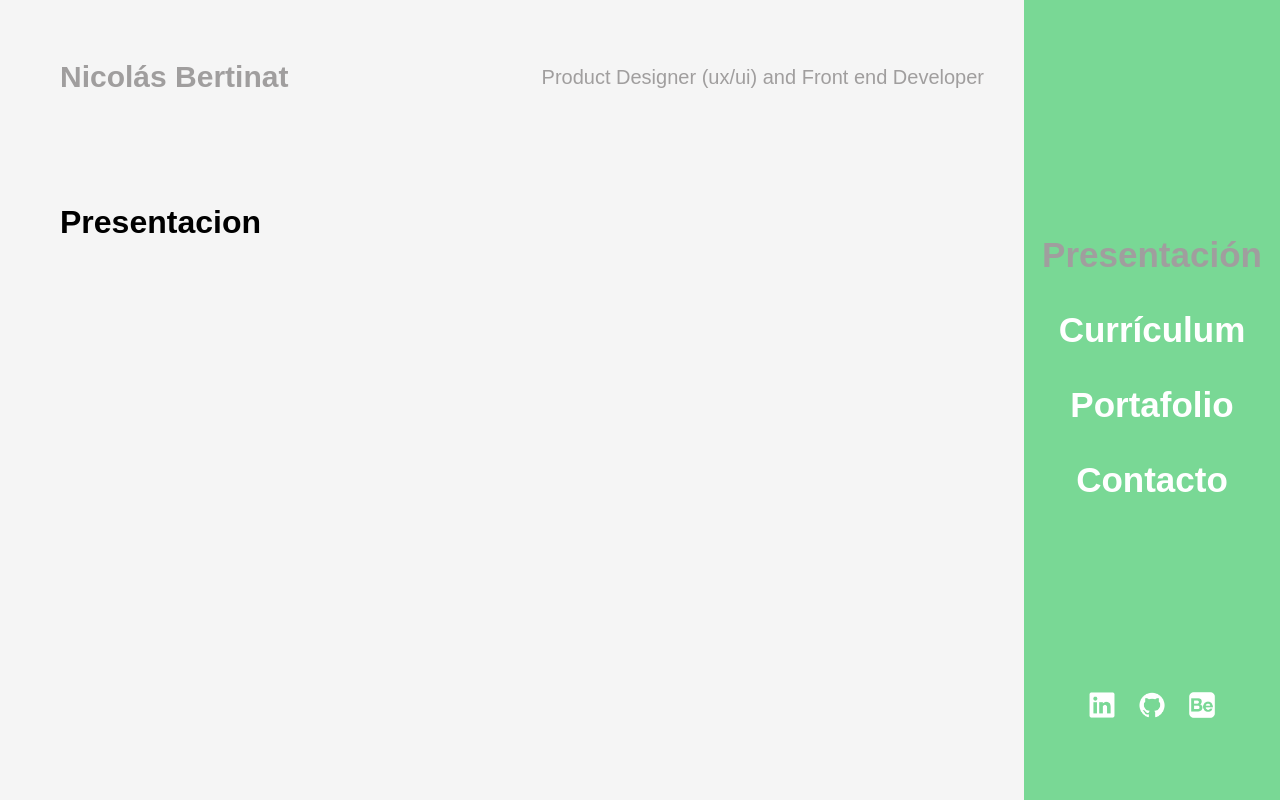
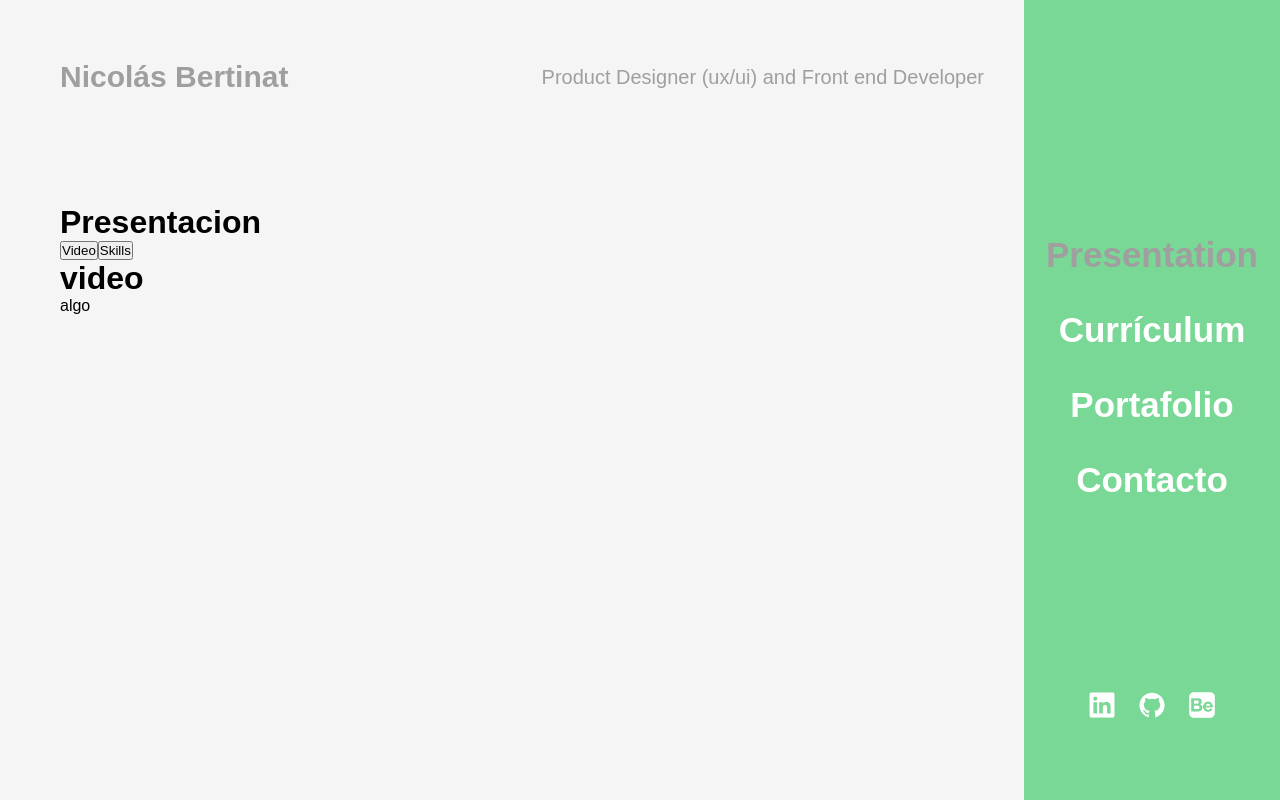
Before and after one commit to Nicok19/Portfolio, a React (Create React App) app: page / in a window 1280 px wide. Built offline with nearby package versions, Linux system fonts and the light colour scheme.

Commit message:
4 - Presentation submenu ready

```diff
--- a/src/App.js
+++ b/src/App.js
@@ -17,7 +17,7 @@ function App() {
         <nav className='navBar'>
           <ul>
             <li>
-              <NavLink exact to="/" activeClassName="active">Presentación</NavLink>
+              <NavLink exact to="/" activeClassName="active">Presentation</NavLink>
             </li>
             <li>
               <NavLink to="/resume" activeClassName="active">Currículum</NavLink>
--- /dev/null
+++ b/src/Presentation/SkillsComponent.js
@@ -0,0 +1,13 @@
+import React from "react";
+
+const SkillsComponent = () =>{
+
+
+    return(
+        <div>
+            <h1>Skills</h1>
+        </div>
+    )
+}
+
+export default SkillsComponent
--- /dev/null
+++ b/src/Presentation/VideoComponent.js
@@ -0,0 +1,14 @@
+import React from "react";
+
+const VideoComponent = () =>{
+
+
+    return(
+        <div>
+            <h1>video</h1>
+            <p>algo</p>
+        </div>
+    )
+}
+
+export default VideoComponent
--- a/src/Presentation/index.js
+++ b/src/Presentation/index.js
@@ -1,4 +1,5 @@
 import React from "react";
+import SubMenu from "./subMenu";
 
 const Presentation = () =>{
 
@@ -6,6 +7,8 @@ const Presentation = () =>{
     return(
         <div>
             <h1>Presentacion</h1>
+            <SubMenu/>
+
         </div>
     )
 }
--- /dev/null
+++ b/src/Presentation/subMenu.js
@@ -0,0 +1,29 @@
+import React, { useState } from 'react';
+import VideoComponent from './VideoComponent';
+import SkillsComponent from './SkillsComponent';
+
+const Submenu = () => {
+    const [showVideo, setShowVideo] = useState(true);
+
+    const handleToggleVideo = () => {
+        setShowVideo(true);
+    };
+
+    const handleToggleSkills = () => {
+        setShowVideo(false);
+    };
+
+    return (
+        <div className="cardCarousel">
+            <div className='buttonCarrusel'>
+                <button id="videoButton" onClick={handleToggleVideo}>Video</button>
+                <button id="skillsButton" onClick={handleToggleSkills}>Skills</button>
+            </div>
+            <div className="card-container">
+                {showVideo ? <VideoComponent /> : <SkillsComponent />}
+            </div>
+        </div>
+    );
+};
+
+export default Submenu;
```
